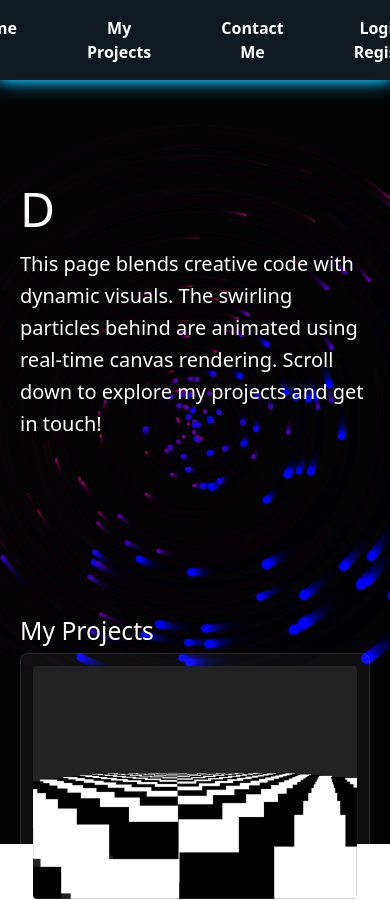
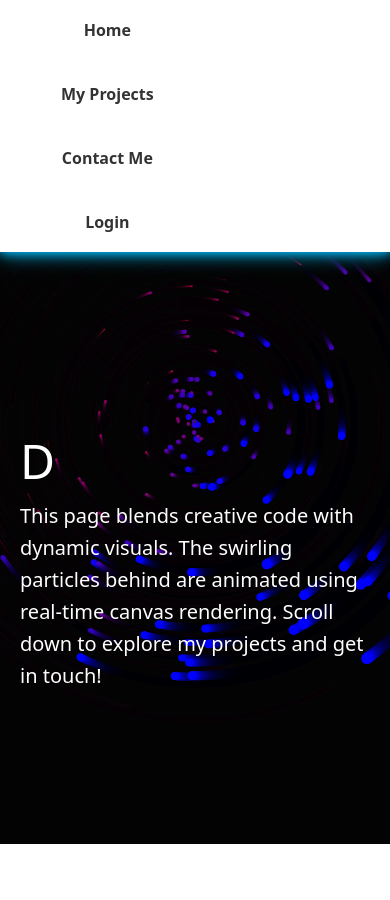
Before and after one commit to ajjamesx/Orbital-Portfolio, a plain HTML site: page index.html in a window 390 px wide. Shown: the top 900 px of the page. Drawn offline with nearby package versions, Linux system fonts and the light colour scheme.

Commit message:
Add files via upload

```diff
--- a/index.html
+++ b/index.html
@@ -14,12 +14,15 @@
 
 <canvas id="gameCanvas"></canvas>
 
-<nav>
-  <a href="#home">Home</a>
-  <a href="#projects">My Projects</a>
-  <a href="#contact">Contact Me</a>
-  <a href="#auth">Login / Register</a>
+<nav class="navbar">
+  <ul class="nav-links">
+    <li><a href="#home">Home</a></li>
+    <li><a href="#projects">My Projects</a></li>
+    <li><a href="#contact">Contact Me</a></li>
+    <li><a href="#login">Login</a></li>
+  </ul>
 </nav>
+
 
 <div class="content">
 
--- a/style.css
+++ b/style.css
@@ -251,3 +251,38 @@
     * {
         color: white;
     }
+
+    .navbar {
+  display: flex;
+  justify-content: center;
+  background: #fff;
+}
+
+.nav-links {
+  list-style: none;
+  display: flex;
+  gap: 20px;
+  flex-wrap: wrap;
+  padding: 0;
+  margin: 0;
+}
+
+.nav-links li a {
+  text-decoration: none;
+  color: #333;
+  padding: 10px 15px;
+  font-weight: bold;
+}
+
+@media screen and (max-width: 600px) {
+  .nav-links {
+    flex-direction: column;
+    align-items: center;
+  }
+
+  .nav-links li a {
+    display: block;
+    width: 100%;
+    text-align: center;
+  }
+}
```
